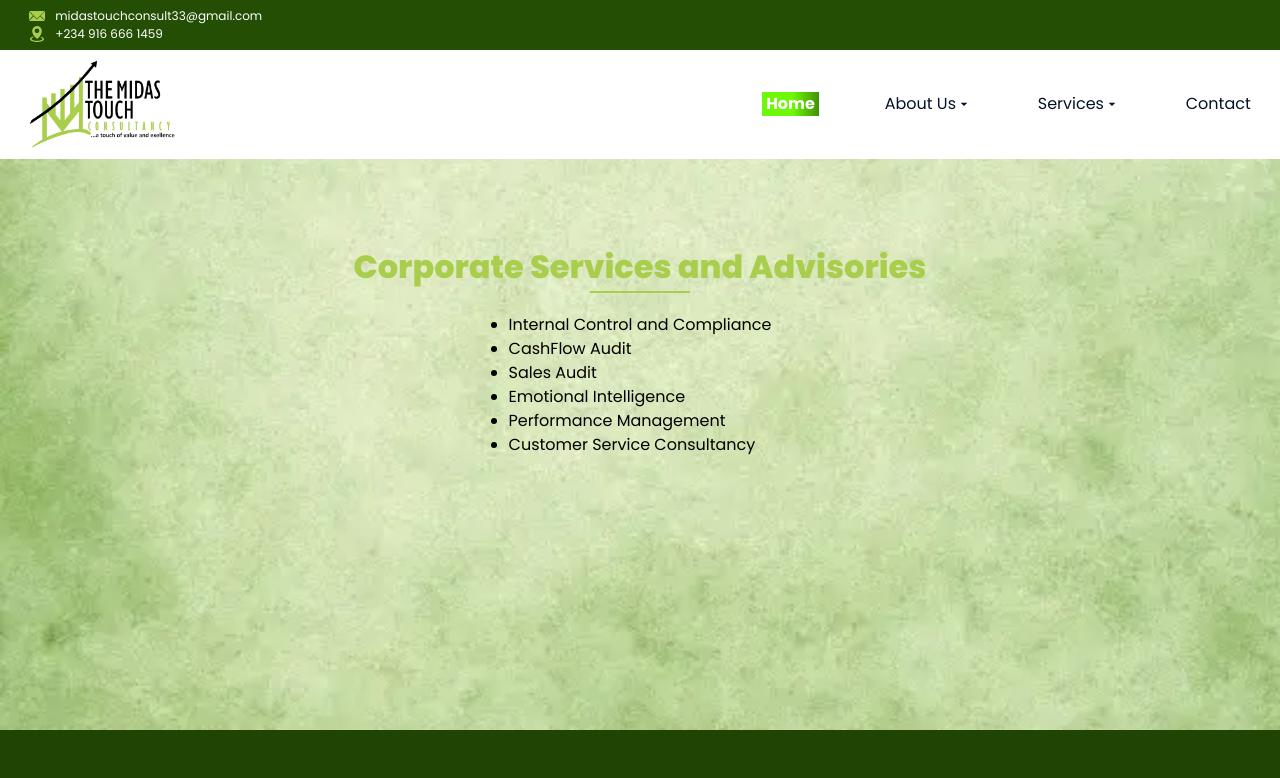
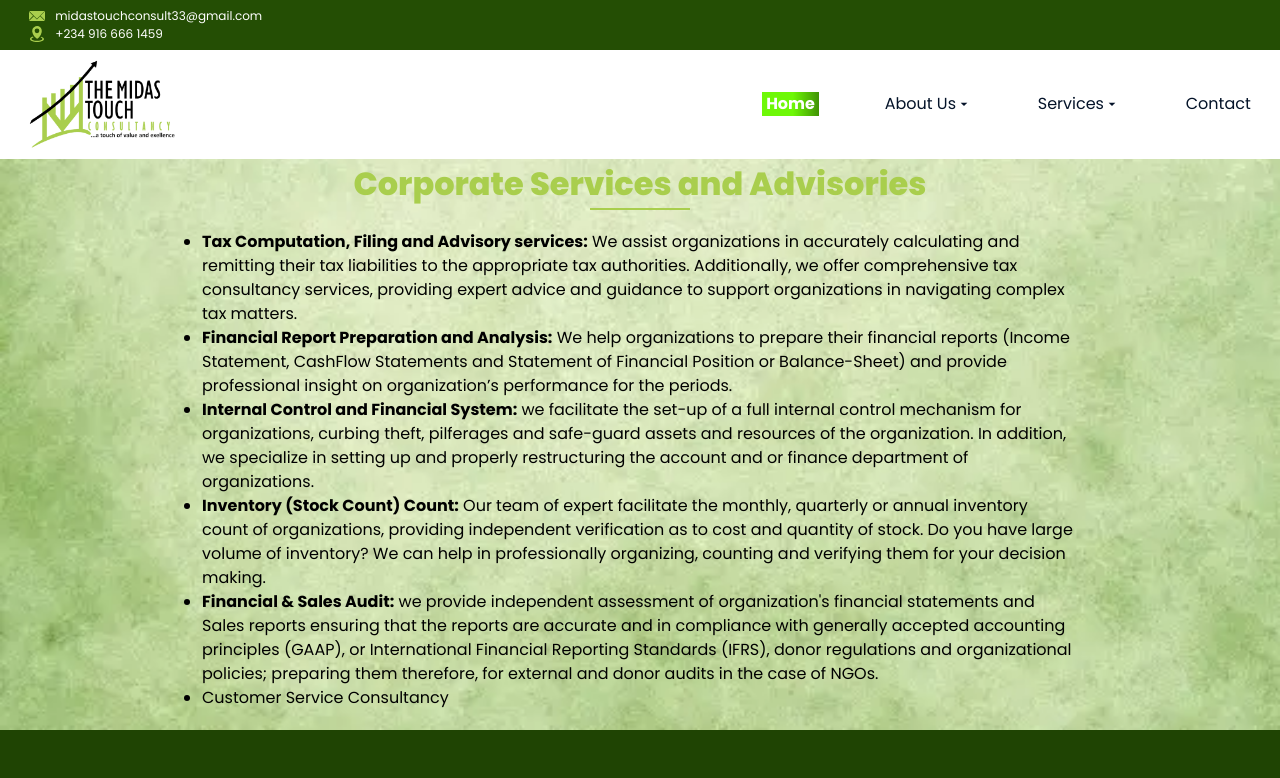
Before and after one commit to emmanuel4365/midas-touch, a React (Vite) app in the folder client/: page /corporate-and-advisory-services in a window 1280 px wide. Shown: the top 778 px of the page. Built offline with nearby package versions, Linux system fonts and the light colour scheme.

Commit message:
finished corporate page

```diff
--- a/client/src/pages/CorporateAndAdvisoryPage.jsx
+++ b/client/src/pages/CorporateAndAdvisoryPage.jsx
@@ -5,11 +5,46 @@ const CorporateAndAdvisoryPage = () => {
         <h1 className="corporate-heading">Corporate Services and Advisories</h1>
         <hr width="100px" color="#a9ce4d" />
         <ul className="corporate-items-container">
-          <li>Internal Control and Compliance</li>
-          <li>CashFlow Audit</li>
-          <li>Sales Audit</li>
-          <li>Emotional Intelligence</li>
-          <li>Performance Management</li>
+          <li>
+            <strong>Tax Computation, Filing and Advisory services:</strong> We
+            assist organizations in accurately calculating and remitting their
+            tax liabilities to the appropriate tax authorities. Additionally, we
+            offer comprehensive tax consultancy services, providing expert
+            advice and guidance to support organizations in navigating complex
+            tax matters.
+          </li>
+          <li>
+            <strong>Financial Report Preparation and Analysis:</strong> We help
+            organizations to prepare their financial reports (Income Statement,
+            CashFlow Statements and Statement of Financial Position or
+            Balance-Sheet) and provide professional insight on organization’s
+            performance for the periods.
+          </li>
+          <li>
+            <strong>Internal Control and Financial System:</strong> we
+            facilitate the set-up of a full internal control mechanism for
+            organizations, curbing theft, pilferages and safe-guard assets and
+            resources of the organization. In addition, we specialize in setting
+            up and properly restructuring the account and or finance department
+            of organizations.
+          </li>
+          <li>
+            <strong>Inventory (Stock Count) Count:</strong> Our team of expert
+            facilitate the monthly, quarterly or annual inventory count of
+            organizations, providing independent verification as to cost and
+            quantity of stock. Do you have large volume of inventory? We can
+            help in professionally organizing, counting and verifying them for
+            your decision making.
+          </li>
+          <li>
+            <strong>Financial & Sales Audit:</strong> we provide independent
+            assessment of organization's financial statements and Sales reports
+            ensuring that the reports are accurate and in compliance with
+            generally accepted accounting principles (GAAP), or International
+            Financial Reporting Standards (IFRS), donor regulations and
+            organizational policies; preparing them therefore, for external and
+            donor audits in the case of NGOs.
+          </li>
           <li>Customer Service Consultancy</li>
         </ul>
       </div>
```
